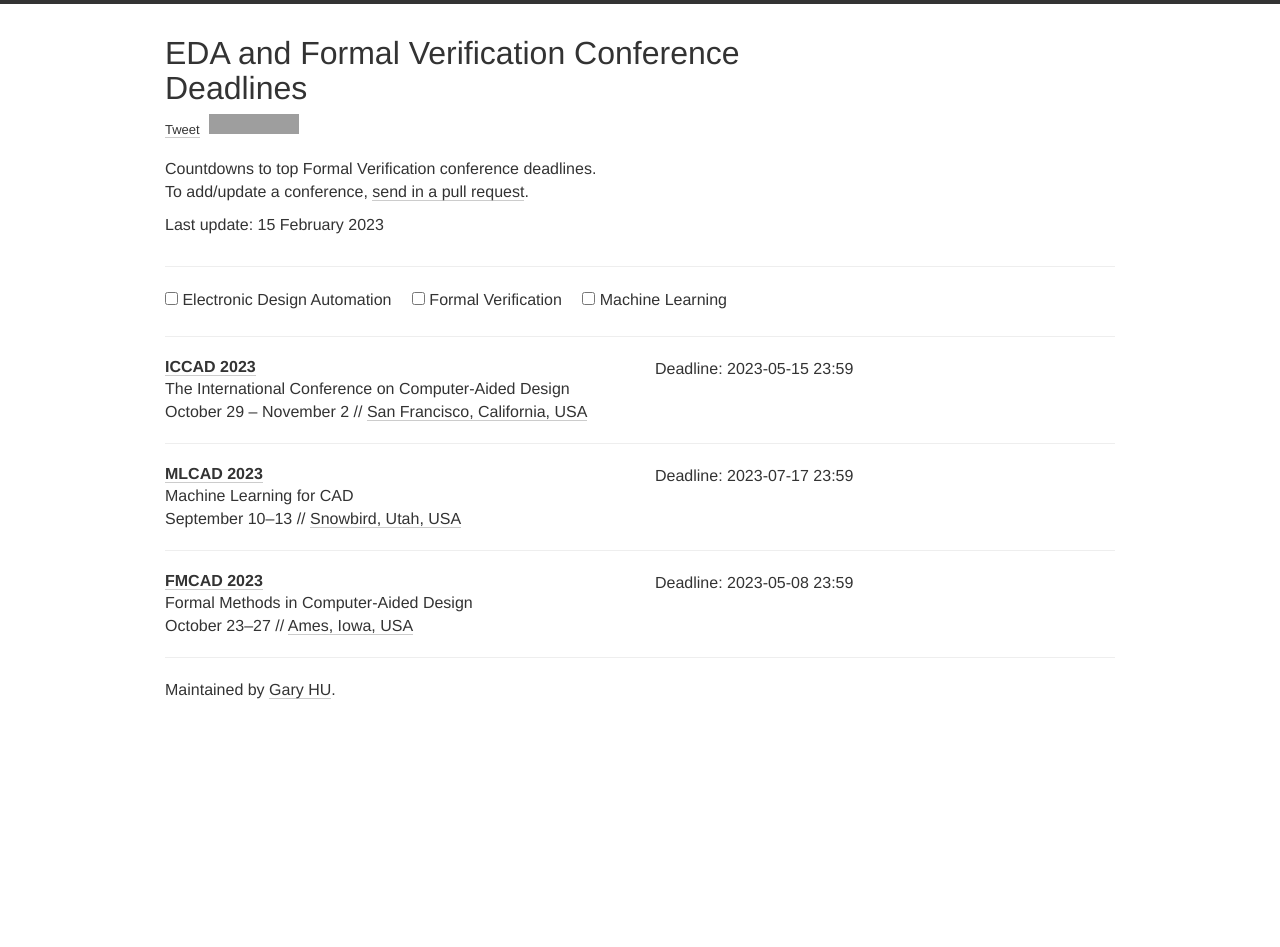
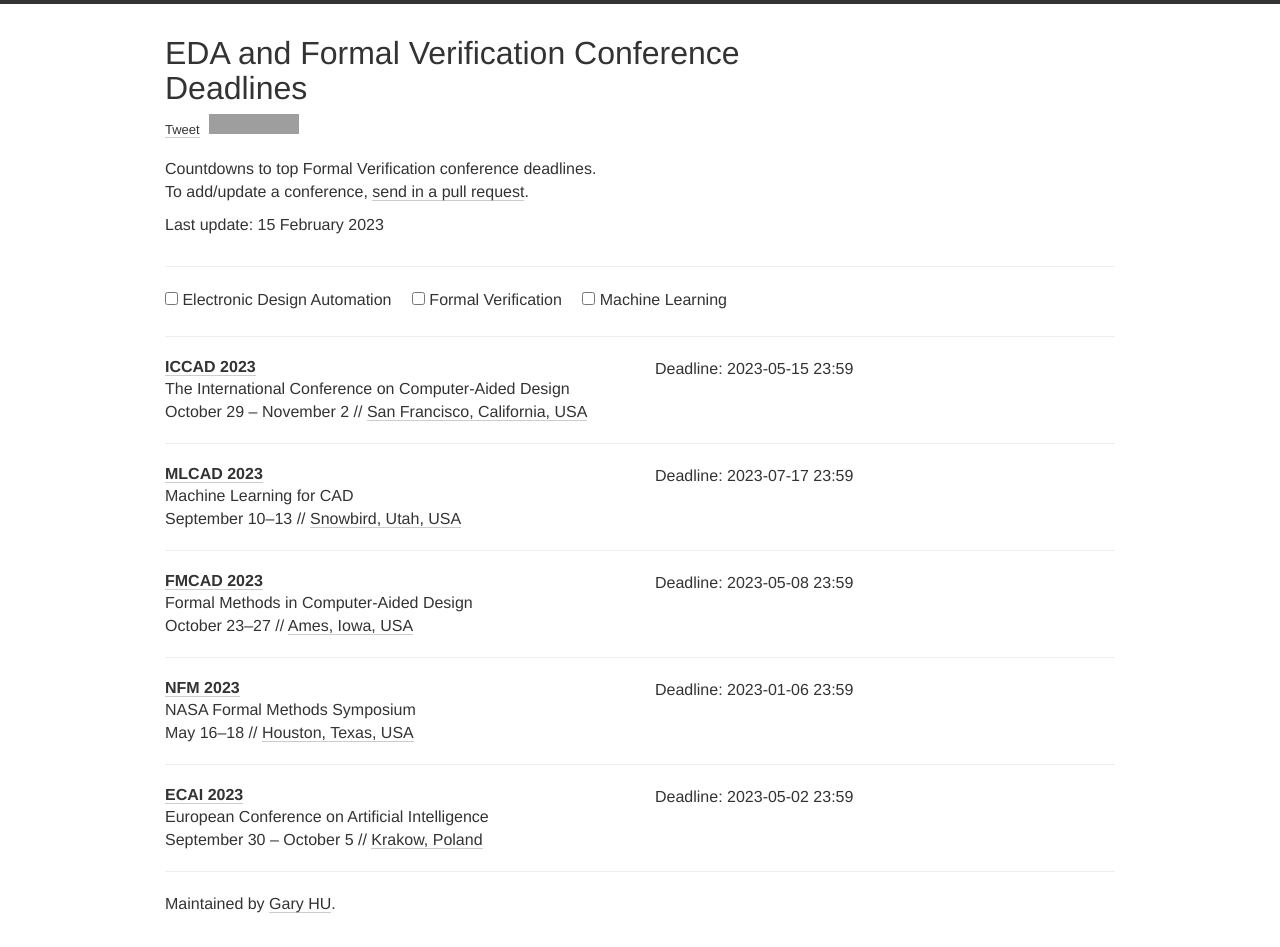
Before and after one commit to Gy-Hu/EDA_FV_conference_deadline, a Jekyll site: the page built from index.html, in a window 1280 px wide. Built offline with Jekyll 4.4.1, drawn with Linux system fonts in a browser that asks for light colours; nearby versions of some CDN libraries; comment, search, counter and statistics services are not loaded; before the commit the page ends 900 px from its top, so only the background shows below that; grey boxes are pictures that could not be loaded.

Commit message:
add NFM, ECAI

```diff
--- a/_data/conferences.yml
+++ b/_data/conferences.yml
@@ -26,3 +26,21 @@
   deadline: ["2023-05-08 23:59"]
   place: Ames, Iowa, USA
   tags: [EDA, FV]
+
+- name: NFM
+  year: 2023
+  date: May 16-18
+  description: NASA Formal Methods Symposium
+  link: https://conf.researchr.org/home/nfm-2023
+  deadline: ["2023-01-06 23:59"]
+  place: Houston, Texas, USA
+  tags: [FV]
+
+- name: ECAI
+  year: 2023
+  date: "September 30 - October 5"
+  description: European Conference on Artificial Intelligence
+  link: https://ecai2023.eu/
+  deadline: ["2023-05-02 23:59"]
+  place: Krakow, Poland
+  tags: [ML]
```
